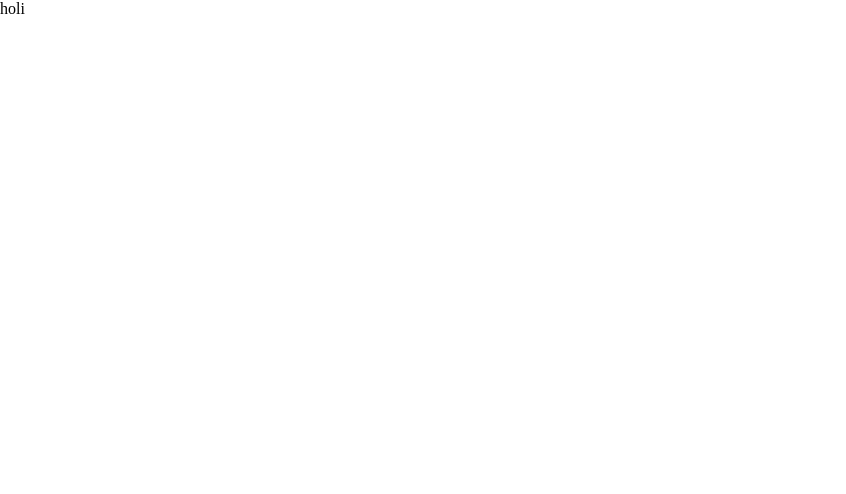
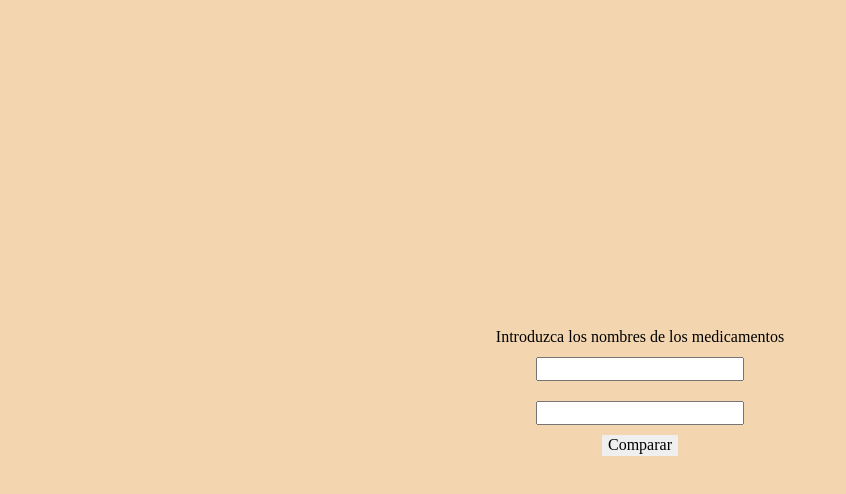
Before and after one commit to mariaadobos/drugs-interactions-checker, a React (Create React App) app: page / in a window 1280 px wide. Shown: the top 494 px of the page, without its empty margins (0-846 px from the left). Built offline with nearby package versions, Linux system fonts and the light colour scheme.

Commit message:
add basic html and css

```diff
--- a/src/components/App.js
+++ b/src/components/App.js
@@ -1,10 +1,66 @@
 import React from 'react';
 import '../stylesheets/App.scss';
 
-function App() {
-  return (
-    <div>holi</div>
-  );
+class App extends React.Component {
+  constructor(props) {
+    super(props);
+    this.state = {
+      drug1: '',
+      drug2: '',
+      result: ''
+    }
+    this.onSubmitHandler = this.onSubmitHandler.bind(this);
+    this.getInputValue = this.getInputValue.bind(this);
+    //this.onClickHandler = this.onClickHandler.bind(this);
+  }
+  onSubmitHandler = event => {
+    event.preventDefault();
+  }
+  getInputValue = event => {
+    let name = event.target.name;
+    let value = event.target.value;
+    this.setState({
+      [name]: value
+    })
+    console.log(this.state.drug1)
+    console.log(this.state.drug2)
+
+  }
+  render() {
+    return (
+      <React.Fragment>
+        <header></header>
+        <main className='main'>
+          <form className='form' onSubmit={this.onSubmitHandler}>
+            <label>Introduzca los nombres de los medicamentos</label>
+            <input
+            className='input'
+            type='text'
+            name='drug1'
+            value={this.state.drug1}
+            onChange={this.getInputValue}
+            />
+            <input
+            className='input'
+            type='text'
+            name='drug2'
+            value={this.state.drug2}
+            onChange={this.getInputValue}
+            />
+            <button
+            type='submit'
+            onClick={this.onClickHandler}>
+              Comparar
+            </button>
+          </form>
+          <section>
+            <p>{this.state.result}</p>
+          </section>
+        </main>
+        <footer></footer>
+      </React.Fragment>
+    );
+  }
 }
 
 export default App;
--- a/src/stylesheets/App.scss
+++ b/src/stylesheets/App.scss
@@ -2,3 +2,21 @@
 @import 'core/mixins';
 @import 'core/variables';
 @import 'vendors/normalize';
+
+#root{
+    background-color: rgb(243, 214, 176);
+    height: 100vh;
+    display: flex;
+    flex-direction: column;
+    justify-content: center;
+    align-items: center;
+}
+.form{
+    display: flex;
+    flex-direction: column;
+    justify-content: center;
+    align-items: center;
+}
+.input{
+    margin: 10px 0;
+}
```
